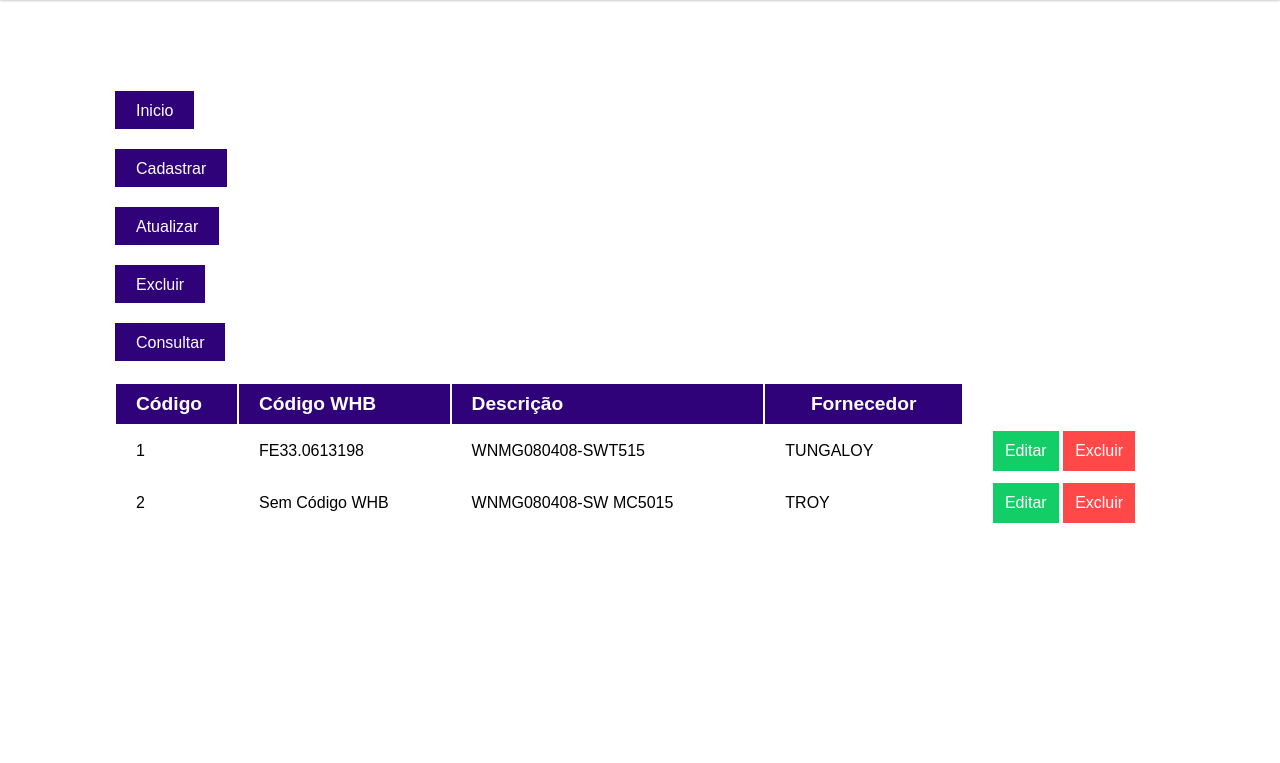
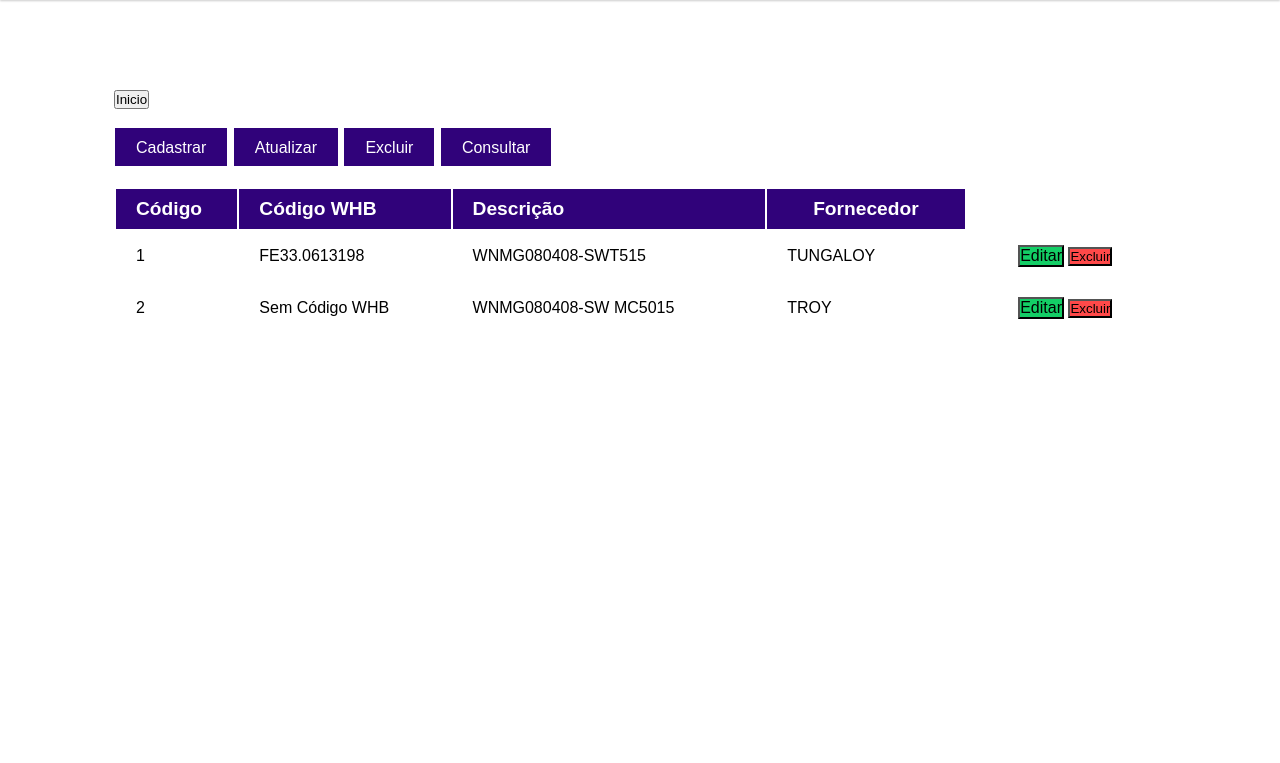
Before and after one commit to Besoga1001/comparador-ja, a PHP site: page /backend/tela_ferramentas.php in a window 1280 px wide. Shown: the part 70-833 px from the top of the page. After the commit the page ends 389 px from the top, so only its background shows below. Run offline with PHP 8.4, Linux system fonts and the light colour scheme.

Commit message:
09-11-22 (3)

```diff
--- a/backend/consulta.php
+++ b/backend/consulta.php
@@ -39,7 +39,7 @@ $arrIDHtml = ["id", "desc", "codwhb", "forn", "velcorte", "avanco", "compusi", "
     </head>
     <body>
         <!-- Botão para acessar a tela de cadastro -->
-        <form method='post' action='cadastro.php'>
+        <form method='post' action='crud.php'>
             <button type='submit' name='cadastro'>Cadastro</button>
         </form>
         <!-- Criar um form -->
--- a/backend/processa.php
+++ b/backend/processa.php
@@ -28,7 +28,7 @@ function addArraySql($arrIDHtml) {
     for ($i = 1; $i <= 15; $i++)
     {
         $campo = $arrIDHtml[$i];
-        //array_push($arrSql, isset($_POST[$campo]) ? $_POST[$campo] : 'Sem ' + $campo);
+        array_push($arrSql, isset($_POST[$campo]) ? $_POST[$campo] : 'Sem ' + $campo);
     }
 
     return $arrSql;
--- a/backend/tela_ferramentas.php
+++ b/backend/tela_ferramentas.php
@@ -22,20 +22,11 @@
                 <button type='submit' class="button blue" name='inicio'>Inicio</button>
             </form>
             <br>
-            <form action='/backend/carrega_ferramentas.php'>
-                <button type='submit' class="button blue" id='cadastrar'>Cadastrar</button>
-            </form>
-            <br>
-            <form action='/backend/cadastro.php'>
-                <button type='submit' class="button blue" id='atualizar'>Atualizar</button>
-            </form>
-            <br>
-            <form action='/backend/cadastro.php'>
-                <button type='submit' class="button blue" id='excluir'>Excluir</button>
-            </form>
-            <br>
-            <form action='/backend/cadastro.php'>
-                <button type='submit' class="button blue" id='consultar'>Consultar</button>
+            <form method='POST' action='/backend/crud.php'>
+                <input type='submit' class="input blue" name='cadastrar' value='Cadastrar'>
+                <input type='submit' class="input blue" name='atualizar' value='Atualizar'>
+                <input type='submit' class="input blue" name='excluir' value='Excluir'>
+                <input type='submit' class="input blue" name='consultar' value='Consultar'>
             </form>
         </div>
 
--- a/frontend/crud/estilos/button.css
+++ b/frontend/crud/estilos/button.css
@@ -1,4 +1,4 @@
-.button{
+.input{
     border-style: none;
     height: 40px;
     padding: 6px 12px;
@@ -9,7 +9,7 @@
     transition: box-shadow .6 ease;
 }
 
-button.blue{
+input.blue{
     background-color: var(--primary-color);
     border:1px solid;
     padding: 11px 21px;
@@ -31,6 +31,6 @@ button.red{
     background-color: #ff4949;
 }
 
-.button:hover{
-    box-shadow: inset 200px 0 0 #001aff
+.input:hover{
+    box-shadow: inset 200px 0 0 rgb(69, 69, 69);
 }
```
Also changed, not shown: backend/carrega_ferramentas.php (+1 -9 lines), backend/crud.php (added, +138 -0 lines).
